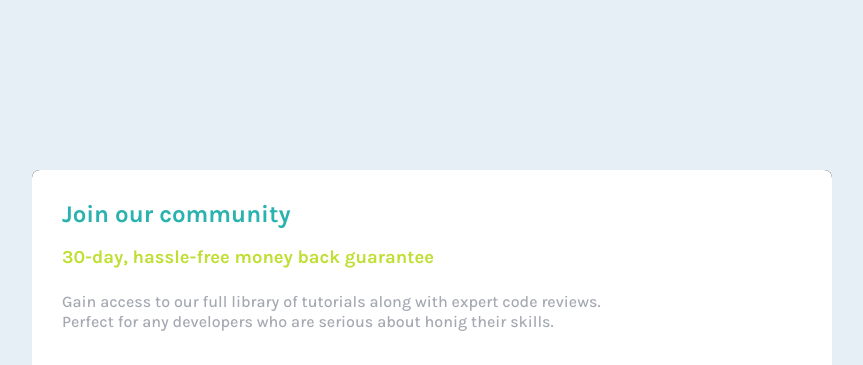
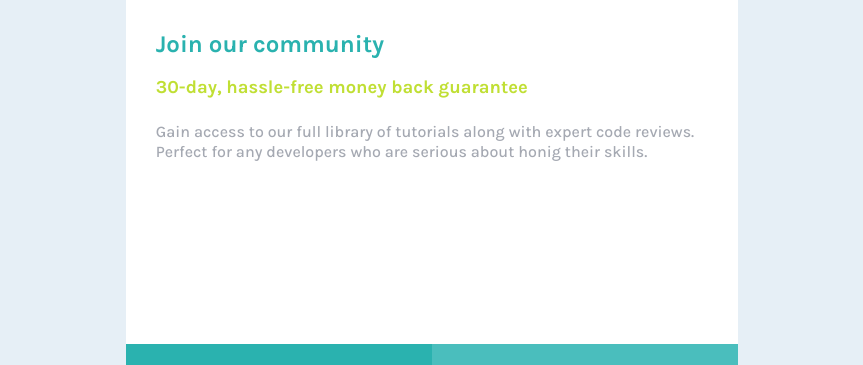
Before and after one commit to abichukan/Pricing-card-challenge, a plain HTML site: page index.html in a window 1280 px wide. Shown: the top 365 px of the page, without its empty margins (208-1071 px from the left). Drawn offline with Linux system fonts and the light colour scheme; a web font is replaced by a local one.

Commit message:
Update index.html

```diff
--- a/index.html
+++ b/index.html
@@ -7,7 +7,7 @@
     <link href="./style.css" rel="stylesheet">
    </head>
 <body>
-      <div class="main-cointainer">
+     <div class="main-container">
 	<div class="first-container">
 		<h2>Join our community</h2>
 		<h4 class="mainLine">30-day, hassle-free money back guarantee</h4>
```
Lines whose indentation alone changed are shown as unchanged.
